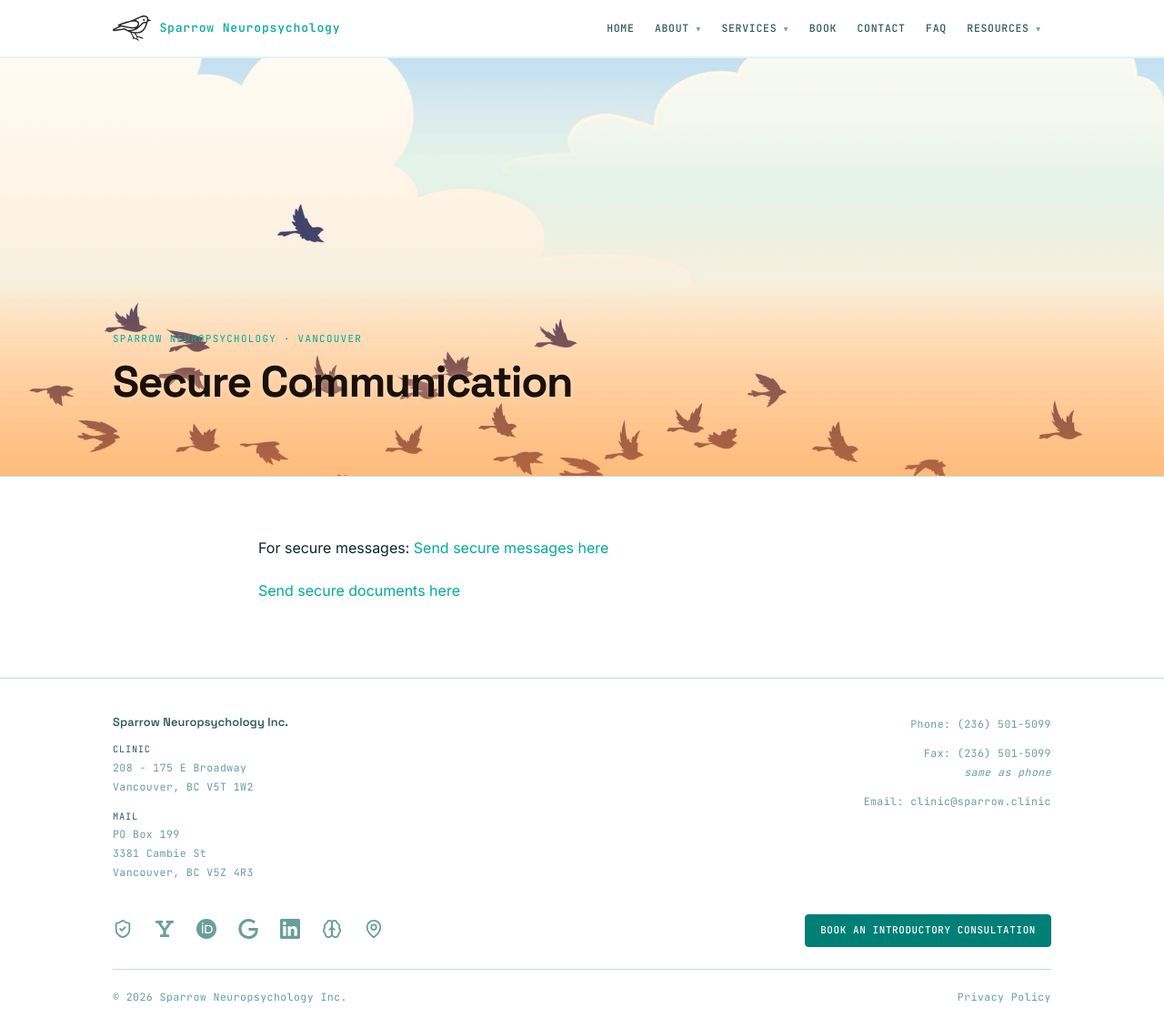
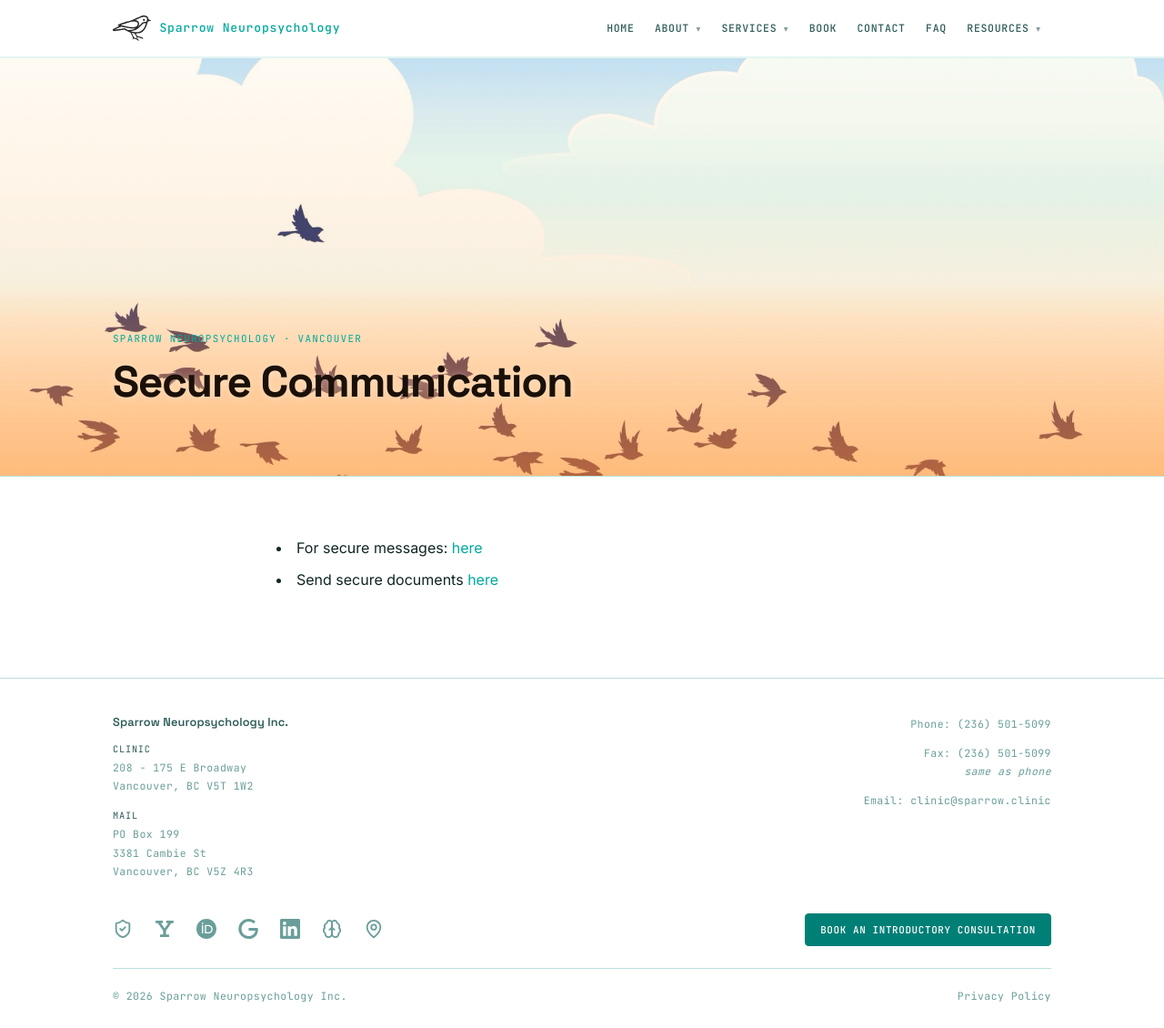
Before and after one commit to cfxb/sparrow-clinic, a Jekyll site: the page built from secure.md, in a window 1280 px wide and 1130 px high. Shown: the whole window at 91% size. Built offline with Jekyll 4.4.1, drawn with Linux system fonts in a browser that asks for light colours.

Commit message:
Format secure page with bullet points and hyperlink only on 'here'

```diff
--- a/secure.md
+++ b/secure.md
@@ -7,7 +7,5 @@ hero_image: /assets/images/hero-sky.jpg
 narrow: true
 ---
 
-For secure messages:
-[Send secure messages here](https://forms.cloud.microsoft/r/JajxFSnegv)
-
-[Send secure documents here](https://sparrowneuropsy-my.sharepoint.com/:f:/g/personal/christopher_benjamin_sparrow_clinic/IgAbIoo8hNvhRrL3K27UZFbaAf16kP5JtNGvC_OwLGTeKKo)
+- For secure messages: [here](https://forms.cloud.microsoft/r/JajxFSnegv)
+- Send secure documents [here](https://sparrowneuropsy-my.sharepoint.com/:f:/g/personal/christopher_benjamin_sparrow_clinic/IgAbIoo8hNvhRrL3K27UZFbaAf16kP5JtNGvC_OwLGTeKKo)
```
